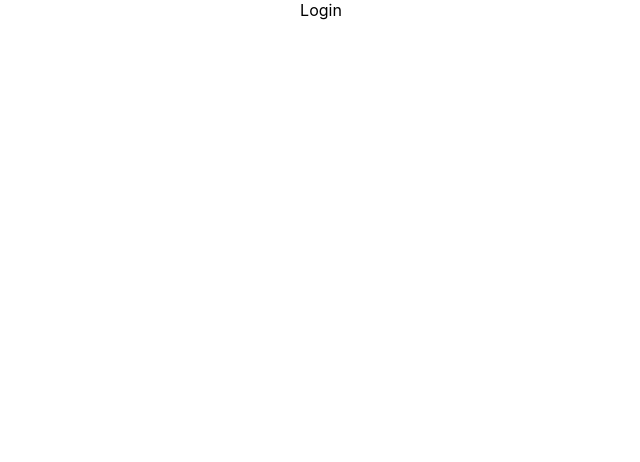
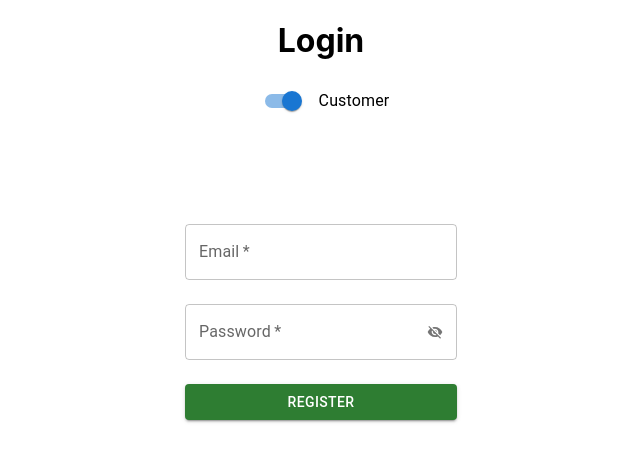
Before and after one commit to lekpeng/fe-groceries-galore, a React (Create React App) app: page /login in a window 1280 px wide. Shown: the top 462 px of the page, without its empty margins (319-959 px from the left). Built offline with nearby package versions, Linux system fonts and the light colour scheme.

Commit message:
feat: add api call to verify user

```diff
--- /dev/null
+++ b/src/components/EyeAdornment.css
@@ -0,0 +1,3 @@
+.eyeAdornment__icon{
+    cursor: pointer
+}
--- /dev/null
+++ b/src/components/EyeAdornment.js
@@ -0,0 +1,26 @@
+import { InputAdornment } from "@mui/material";
+import VisibilityOffIcon from "@mui/icons-material/VisibilityOff";
+import VisibilityIcon from "@mui/icons-material/Visibility";
+import "./EyeAdornment.css";
+
+function EyeAdornment({ isPasswordVisible, handleClick }) {
+  return isPasswordVisible ? (
+    <InputAdornment position="end">
+      <VisibilityIcon
+        className="eyeAdornment__icon"
+        fontSize="default"
+        onClick={handleClick}
+      />
+    </InputAdornment>
+  ) : (
+    <InputAdornment position="end">
+      <VisibilityOffIcon
+        className="eyeAdornment__icon"
+        fontSize="default"
+        onClick={handleClick}
+      />
+    </InputAdornment>
+  );
+}
+
+export default EyeAdornment;
--- a/src/components/ToggleRole.js
+++ b/src/components/ToggleRole.js
@@ -10,16 +10,25 @@ function ToggleRole({ setUserType }) {
   const handleChange = (e) => {
     if (e.target.checked) {
       labelElm.current.innerText = "Customer";
-      setUserType("customer");
     } else {
       labelElm.current.innerText = "Merchant";
-      setUserType("merchant");
     }
+    setUserType(labelElm.current.innerText);
   };
 
   return (
-    <Stack direction="row" spacing={1} justifyContent="center" alignItems="center">
-      <Switch className="toggleRole" ref={switchElm} onChange={handleChange} defaultChecked />
+    <Stack
+      direction="row"
+      spacing={1}
+      justifyContent="center"
+      alignItems="center"
+    >
+      <Switch
+        className="toggleRole"
+        ref={switchElm}
+        onChange={handleChange}
+        defaultChecked
+      />
       <Typography ref={labelElm}>Customer</Typography>
     </Stack>
   );
--- a/src/pages/Confirmation.js
+++ b/src/pages/Confirmation.js
@@ -1,20 +1,34 @@
 import { Container } from "@mui/material";
 import { Link, useNavigate, useParams } from "react-router-dom";
 import jwt_decode from "jwt-decode";
+import { useEffect } from "react";
+import userApis from "../utils/apis/user";
+import toast from "react-hot-toast";
 
 function Confirmation() {
   const params = useParams();
   const navigate = useNavigate();
   const userName = jwt_decode(params.emailToken).data.name;
 
-  setTimeout(() => {
-    navigate("/login");
-  }, 5000);
+  useEffect(() => {
+    const verifyUser = async () => {
+      const response = await userApis.confirm(params.emailToken);
+      if (response.data.error) {
+        toast.error(response.error);
+        return;
+      }
+      setTimeout(() => {
+        navigate("/login");
+      }, 5000);
+    };
+
+    verifyUser();
+  }, []);
 
   // todo: upon landing send api request to make isConfirmed true.
   return (
     <Container>
-      <h1>Welcome to Groceries Galore {userName}!</h1>
+      <h1>Welcome to Groceries Galore, {userName}!</h1>
       <p>User verification was a success ✔</p>
       <p>You will be automatically redirected to login after 5 seconds.</p>
       <p>
--- a/src/pages/Login.js
+++ b/src/pages/Login.js
@@ -1,7 +1,58 @@
-import React from "react";
+import EyeAdornment from "../components/EyeAdornment";
+import ToggleRole from "../components/ToggleRole";
+import { Button, Container, FormControl, TextField } from "@mui/material";
+import { useState } from "react";
 
 function Login() {
-  return <div>Login</div>;
+  const [userType, setUserType] = useState("Customer");
+  const [isPasswordVisible, setIsPasswordVisible] = useState(false);
+
+  const handleChange = () => {};
+  const handleSubmit = () => {};
+
+  return (
+    <Container>
+      <h1>Login</h1>
+      <ToggleRole setUserType={setUserType} />
+      <form onSubmit={handleSubmit}>
+        <FormControl sx={{ mt: 10 }}>
+          <TextField
+            required
+            name="email"
+            type="email"
+            sx={{ mt: 3 }}
+            label="Email"
+            onChange={handleChange}
+          />
+
+          <TextField
+            required
+            name="password"
+            type={isPasswordVisible ? "input" : "password"}
+            sx={{ mt: 3 }}
+            label="Password"
+            onChange={handleChange}
+            InputProps={{
+              endAdornment: <EyeAdornment />,
+            }}
+            inputProps={{
+              minLength: 8,
+              maxLength: 16,
+            }}
+          />
+
+          <Button
+            type="submit"
+            sx={{ mt: 3 }}
+            variant="contained"
+            color="success"
+          >
+            Register
+          </Button>
+        </FormControl>
+      </form>
+    </Container>
+  );
 }
 
 export default Login;
--- a/src/pages/Register.js
+++ b/src/pages/Register.js
@@ -1,25 +1,22 @@
+import { useRef, useState } from "react";
 import toast from "react-hot-toast";
+import EyeAdornment from "../components/EyeAdornment";
+import ToggleRole from "../components/ToggleRole";
+import userApis from "../utils/apis/user";
 import {
   Container,
   FormControl,
   FormHelperText,
   TextField,
   Button,
-  InputAdornment,
 } from "@mui/material";
-
-import VisibilityOffIcon from "@mui/icons-material/VisibilityOff";
-import VisibilityIcon from "@mui/icons-material/Visibility";
-import ToggleRole from "../components/ToggleRole";
-import { useRef, useState } from "react";
-import userApis from "../utils/apis/user";
 
 function Register() {
   const passwordInputRef = useRef();
   const confirmPasswordInputRef = useRef();
 
   const [isPasswordVisible, setIsPasswordVisible] = useState(false);
-  const [userType, setUserType] = useState("customer");
+  const [userType, setUserType] = useState("Customer");
   const [formData, setFormData] = useState({
     name: "",
     email: "",
@@ -54,9 +51,7 @@ function Register() {
   const handleSubmit = async (e) => {
     e.preventDefault();
 
-    try {
     const response = await userApis.auth(formData, "register", userType);
-      console.log("RESPONSE", response);
     if (response.data.error) {
       toast.error(response.error);
       return;
@@ -64,22 +59,7 @@ function Register() {
     toast.success(
       "Registration Successful! Check your mailbox for a verification email from us 😄"
     );
-      // TO DO: navigate to login
-    } catch (err) {
-      toast.error(err.response.data.error);
-      return;
-    }
   };
-
-  const eyeAdornment = isPasswordVisible ? (
-    <InputAdornment position="end">
-      <VisibilityIcon fontSize="default" onClick={handleClick} />
-    </InputAdornment>
-  ) : (
-    <InputAdornment position="end">
-      <VisibilityOffIcon fontSize="default" onClick={handleClick} />
-    </InputAdornment>
-  );
 
   return (
     <Container>
@@ -111,7 +91,12 @@ function Register() {
             label="Password"
             onChange={handleChange}
             InputProps={{
-              endAdornment: eyeAdornment,
+              endAdornment: (
+                <EyeAdornment
+                  isPasswordVisible={isPasswordVisible}
+                  handleClick={handleClick}
+                />
+              ),
             }}
             inputProps={{
               minLength: 8,
@@ -128,7 +113,12 @@ function Register() {
             label="Password again"
             onChange={handleChange}
             InputProps={{
-              endAdornment: eyeAdornment,
+              endAdornment: (
+                <EyeAdornment
+                  isPasswordVisible={isPasswordVisible}
+                  handleClick={handleClick}
+                />
+              ),
             }}
             inputProps={{
               minLength: 8,
--- a/src/utils/apis/user.js
+++ b/src/utils/apis/user.js
@@ -1,10 +1,11 @@
 import axios from "axios";
 
-const apis = {
+const baseUrl = process.env.REACT_APP_BACKEND_URL;
+
+const userApis = {
   auth: async (formData, authType, userType) => {
-    console.log("backend URL", process.env.REACT_APP_BACKEND_URL);
     const response = await axios.post(
-      `${process.env.REACT_APP_BACKEND_URL}/api/v1/users/${authType}`,
+      `${baseUrl}/api/v1/users/${authType}`,
       { formData, userType },
       {
         headers: {
@@ -15,6 +16,19 @@ const apis = {
 
     return response;
   },
+
+  confirm: async (emailToken) => {
+    const response = await axios.patch(
+      `${baseUrl}/api/v1/users/confirm`,
+      { emailToken },
+      {
+        headers: {
+          "Content-type": "application/json",
+        },
+      }
+    );
+    return response;
+  },
 };
 
-export default apis;
+export default userApis;
```
Lines whose indentation alone changed are shown as unchanged.
